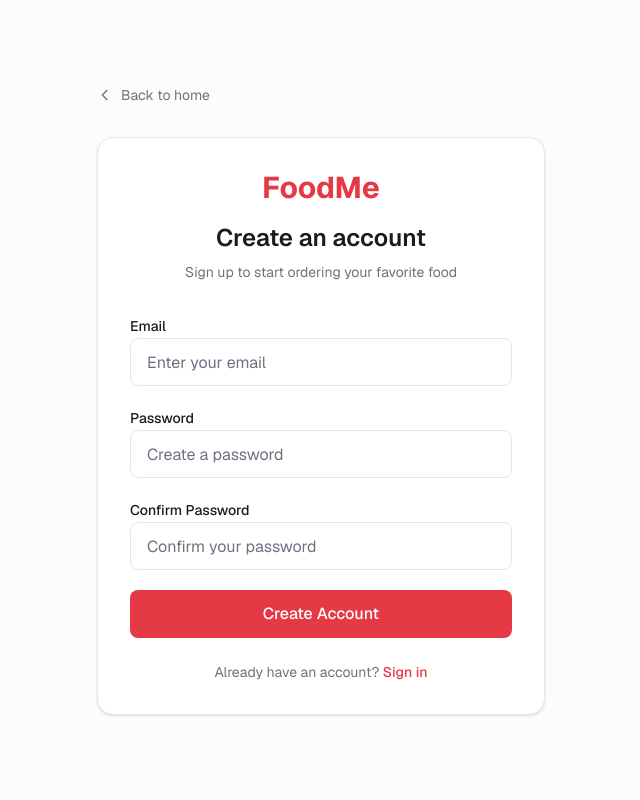
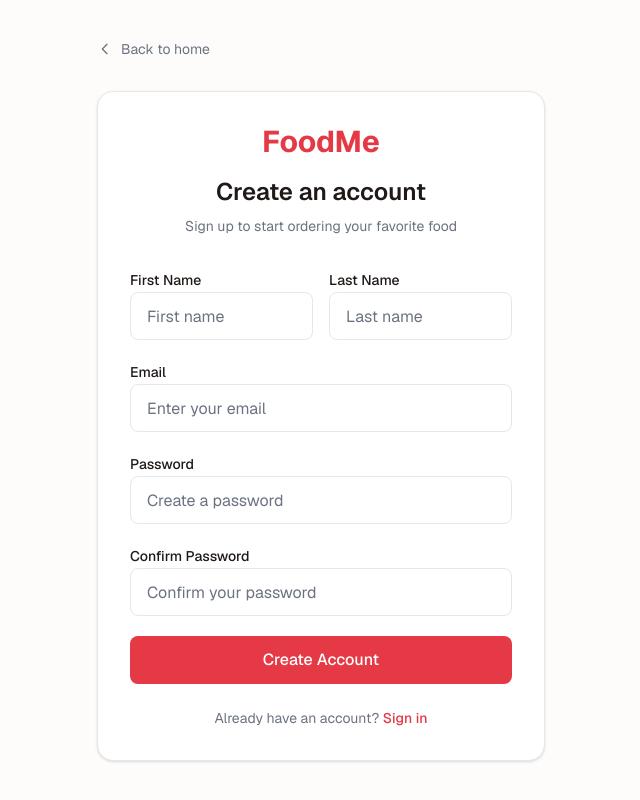
Before and after one commit to athmaw/food-delivery-app, a Next.js app: page /signup in a window 1280 px wide. Shown: the whole page, without its empty margins (319-959 px from the left). Built offline with nearby package versions, Linux system fonts and the light colour scheme.

Commit message:
Fix: SignUp Page and Navbar Buttons

```diff
--- a/app/globals.css
+++ b/app/globals.css
@@ -1,30 +1,6 @@
 @import "tailwindcss";
 
-:root {
-  --background: #ffffff;
-  --foreground: #171717;
-}
-
-@theme inline {
-  --color-background: var(--background);
-  --color-foreground: var(--foreground);
-  --font-sans: var(--font-geist-sans);
-  --font-mono: var(--font-geist-mono);
-}
-
-@media (prefers-color-scheme: dark) {
-  :root {
-    --background: #0a0a0a;
-    --foreground: #ededed;
-  }
-}
-
-body {
-  background: var(--background);
-  color: var(--foreground);
-  font-family: Arial, Helvetica, sans-serif;
-}
-@import "tailwindcss";
+@custom-variant dark (&:is(.dark *));
 
 :root {
   --background: #fefcfb;
@@ -35,23 +11,77 @@ body {
   --accent: #2d2418;
   --card: #ffffff;
   --border: #e5e7eb;
+
+  --popover: var(--card);
+  --popover-foreground: var(--foreground);
+  --secondary: #f3f4f6;
+  --secondary-foreground: var(--foreground);
+  --muted-foreground: #6b7280;
+  --input: var(--border);
+  --ring: var(--primary);
+
+  --radius: 0.75rem;
+}
+
+.dark {
+  --background: #0a0a0a;
+  --foreground: #ededed;
+
+  --primary: #ffffff;
+  --primary-foreground: #1f1a17;
+
+  --card: #111111;
+  --card-foreground: #ededed;
+
+  --muted: #2a2a2a;
+  --muted-foreground: #a1a1a1;
+
+  --border: #2a2a2a;
+  --input: #2a2a2a;
+
+  --accent: #e63946;
+  --ring: #e63946;
+
+  --popover: #111111;
+  --popover-foreground: #ededed;
 }
 
 @theme inline {
   --color-background: var(--background);
   --color-foreground: var(--foreground);
+
   --color-primary: var(--primary);
   --color-primary-foreground: var(--primary-foreground);
+
   --color-muted: var(--muted);
+  --color-muted-foreground: var(--muted-foreground);
+
   --color-accent: var(--accent);
   --color-card: var(--card);
   --color-border: var(--border);
+
+  --color-popover: var(--popover);
+  --color-popover-foreground: var(--popover-foreground);
+
+  --color-secondary: var(--secondary);
+  --color-secondary-foreground: var(--secondary-foreground);
+
+  --color-input: var(--input);
+  --color-ring: var(--ring);
+
+  --radius: var(--radius);
+
   --font-sans: var(--font-geist-sans);
   --font-mono: var(--font-geist-mono);
 }
 
-body {
-  background: var(--background);
-  color: var(--foreground);
-  font-family: var(--font-sans), Arial, Helvetica, sans-serif;
+@layer base {
+  * {
+    @apply border-border outline-ring/50;
+  }
+
+  body {
+    @apply bg-background text-foreground;
+    font-family: var(--font-sans), Arial, Helvetica, sans-serif;
+  }
 }
--- a/app/signup/page.tsx
+++ b/app/signup/page.tsx
@@ -4,10 +4,12 @@ import { useState } from "react";
 import Link from "next/link";
 import { useRouter } from "next/navigation";
 import { auth } from "../lib/firebase";
-import { createUserWithEmailAndPassword } from "firebase/auth";
+import { createUserWithEmailAndPassword, updateProfile } from "firebase/auth";
 import { FirebaseError } from "firebase/app";
 
 export default function Signup() {
+  const [firstName, setFirstName] = useState("");
+  const [lastName, setLastName] = useState("");
   const [email, setEmail] = useState("");
   const [password, setPassword] = useState("");
   const [confirmPassword, setConfirmPassword] = useState("");
@@ -33,7 +35,11 @@ export default function Signup() {
     }
 
     try {
-      await createUserWithEmailAndPassword(auth, email, password);
+      const userCredential = await createUserWithEmailAndPassword(auth, email, password);
+      // Update the user profile with their first name
+      await updateProfile(userCredential.user, {
+        displayName: firstName
+      });
       router.push("/login");
     } catch (err) {
       if (err instanceof FirebaseError) {
@@ -85,6 +91,37 @@ export default function Signup() {
           )}
 
           <form onSubmit={handleSignup} className="space-y-5">
+            <div className="grid grid-cols-2 gap-4">
+              <div className="space-y-2">
+                <label htmlFor="firstName" className="text-sm font-medium text-foreground">
+                  First Name
+                </label>
+                <input
+                  id="firstName"
+                  type="text"
+                  placeholder="First name"
+                  value={firstName}
+                  onChange={(e) => setFirstName(e.target.value)}
+                  className="w-full h-12 px-4 rounded-lg border border-border bg-white text-foreground placeholder:text-muted focus:outline-none focus:ring-2 focus:ring-primary/20 focus:border-primary"
+                  required
+                />
+              </div>
+              <div className="space-y-2">
+                <label htmlFor="lastName" className="text-sm font-medium text-foreground">
+                  Last Name
+                </label>
+                <input
+                  id="lastName"
+                  type="text"
+                  placeholder="Last name"
+                  value={lastName}
+                  onChange={(e) => setLastName(e.target.value)}
+                  className="w-full h-12 px-4 rounded-lg border border-border bg-white text-foreground placeholder:text-muted focus:outline-none focus:ring-2 focus:ring-primary/20 focus:border-primary"
+                  required
+                />
+              </div>
+            </div>
+
             <div className="space-y-2">
               <label htmlFor="email" className="text-sm font-medium text-foreground">
                 Email
--- a/components/landing/navbar.tsx
+++ b/components/landing/navbar.tsx
@@ -1,13 +1,27 @@
 "use client";
 
+import { useEffect, useState } from "react";
 import Link from "next/link";
+import { signOut, onAuthStateChanged, User } from "firebase/auth";
+import { auth } from "@/app/lib/firebase";
 import { MapPin, ChevronDown } from "lucide-react";
 
 export function Navbar() {
+  const [user, setUser] = useState<User | null>(null);
+
+  useEffect(() => {
+    const unsubscribe = onAuthStateChanged(auth, (currentUser) => {
+      setUser(currentUser);
+    });
+
+    return () => unsubscribe();
+  }, []);
+
   return (
     <header className="sticky top-0 z-50 bg-white border-b border-border">
       <div className="max-w-7xl mx-auto px-4 sm:px-6 lg:px-8">
         <div className="flex items-center justify-between h-16">
+
           {/* Logo */}
           <Link href="/" className="flex items-center gap-2">
             <span className="text-2xl font-bold text-primary">FoodMe</span>
@@ -33,8 +47,10 @@ export function Navbar() {
             </Link>
           </nav>
 
-          {/* Auth Buttons */}
-          <div className="flex items-center gap-3">
+          {/* Auth Section */}
+          <div className="relative flex items-center gap-3">
+            {!user ? (
+              <>
                 <Link
                   href="/signup"
                   className="px-4 py-2 text-sm font-medium text-muted hover:text-foreground transition-colors"
@@ -47,9 +63,66 @@ export function Navbar() {
                 >
                   Login
                 </Link>
+              </>
+            ) : (
+              <UserDropdown user={user} />
+            )}
           </div>
         </div>
       </div>
     </header>
   );
 }
+
+function UserDropdown({ user }: { user: User }) {
+  const [open, setOpen] = useState(false);
+
+  // Extract first name from displayName or email
+  const getFirstName = () => {
+    if (user.displayName) {
+      return user.displayName.split(" ")[0];
+    }
+    if (user.email) {
+      return user.email.split("@")[0];
+    }
+    return "User";
+  };
+
+  const handleLogout = async () => {
+    await signOut(auth);
+    setOpen(false);
+  };
+
+  return (
+    <div className="relative">
+      {/* Button */}
+      <button
+        onClick={() => setOpen(!open)}
+        className="px-4 py-2 text-sm font-medium text-primary-foreground bg-primary rounded-lg hover:bg-primary/90 transition-colors"
+      >
+        {getFirstName()}
+      </button>
+
+      {/* Dropdown */}
+      {open && (
+        <div className="absolute right-0 mt-2 w-40 bg-white border border-border rounded-lg shadow-lg overflow-hidden z-50">
+
+          <button
+            className="w-full text-left px-4 py-2 text-sm hover:bg-gray-100"
+            onClick={() => setOpen(false)}
+          >
+            Profile
+          </button>
+
+          <button
+            className="w-full text-left px-4 py-2 text-sm text-red-500 hover:bg-gray-100"
+            onClick={handleLogout}
+          >
+            Logout
+          </button>
+
+        </div>
+      )}
+    </div>
+  );
+}
```
Lines whose indentation alone changed are shown as unchanged.
